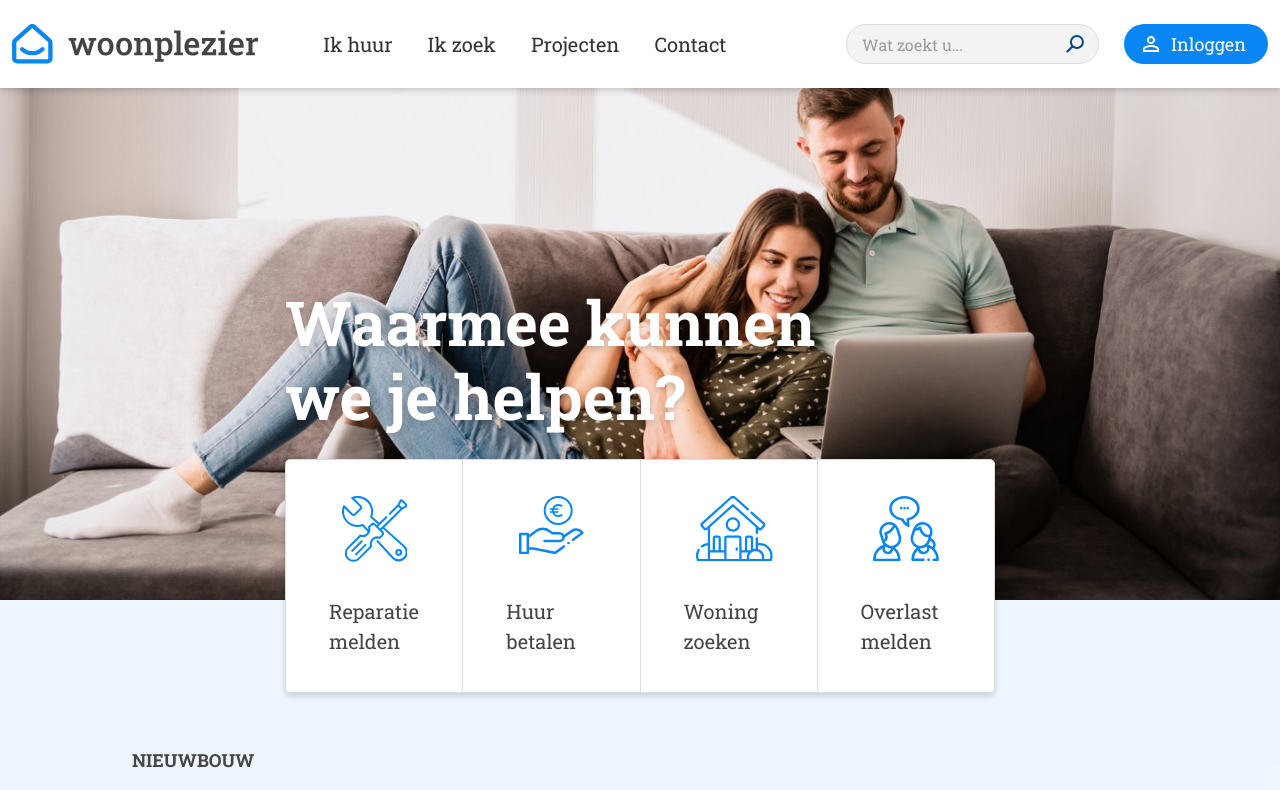
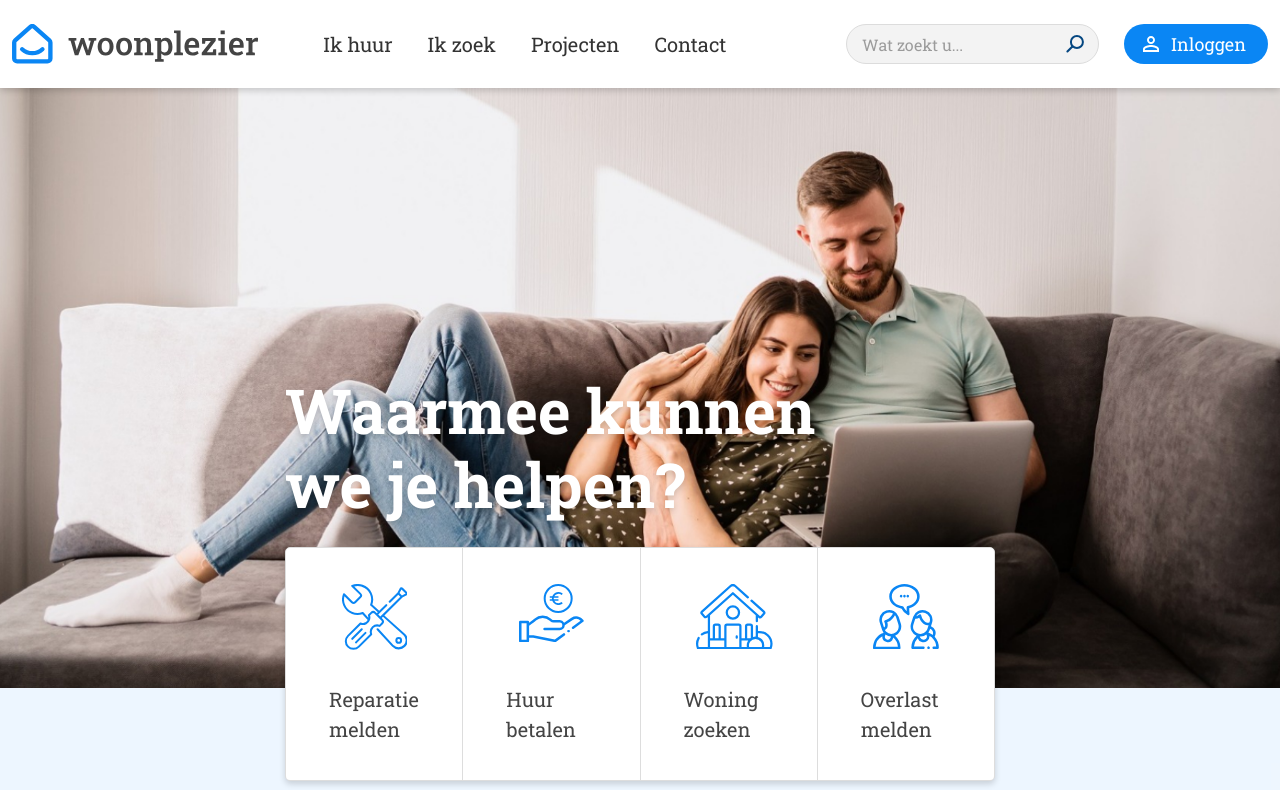
Before and after one commit to unkindee/woon-landingpage, a React (Create React App) app: page / in a window 1280 px wide. Shown: the top 790 px of the page. Built offline with nearby package versions, Linux system fonts and the light colour scheme.

Commit message:
fix header height

```diff
--- a/src/constants.js
+++ b/src/constants.js
@@ -19,6 +19,7 @@ export const mainColors = {
 
 export const sizes = {
   defaultContainer: 1600,
+  headerHeight: 88
 }
 
 export const breakPoints = {
--- a/src/partials/Header.js
+++ b/src/partials/Header.js
@@ -1,7 +1,7 @@
 import styled from 'styled-components'
 import { NavLink } from 'react-router-dom'
 import { Navbar, Nav } from 'react-bootstrap'
-import { breakPoints, mainColors, urls } from '../constants'
+import { breakPoints, mainColors, sizes, urls } from '../constants'
 import Page from '../components/Page'
 import IconButton from '../components/IconButton'
 import SearchInput from '../components/SearchInput'
@@ -39,7 +39,7 @@ const StyledHeader = styled.header`
 `
 
 const StyledNavBar = styled(Navbar)`
-  height: 88px;
+  height: ${sizes.headerHeight}px;
   position: relative;
 
   #basic-navbar-nav {
@@ -50,7 +50,7 @@ const StyledNavBar = styled(Navbar)`
       box-shadow: 0px 3px 6px ${mainColors.shadow};
       padding: 12px 0;
       position: absolute;
-      top: 88px;
+      top:  ${sizes.headerHeight}px;
       left: -12px;
       right: -12px;
     }
--- a/src/partials/MainLayout.js
+++ b/src/partials/MainLayout.js
@@ -1,13 +1,19 @@
 import PropTypes from 'prop-types'
+import styled from 'styled-components'
 import Header from './Header'
 import Footer from './Footer'
+import { sizes } from '../constants'
+
+const StyledMain = styled.main`
+  padding-top: ${sizes.headerHeight}px;
+`
 
 const MainLayout = (props) => (
   <>
     <Header />
-    <main>
+    <StyledMain>
       {props.children}
-    </main>
+    </StyledMain>
     <Footer />
   </>
 )
```
